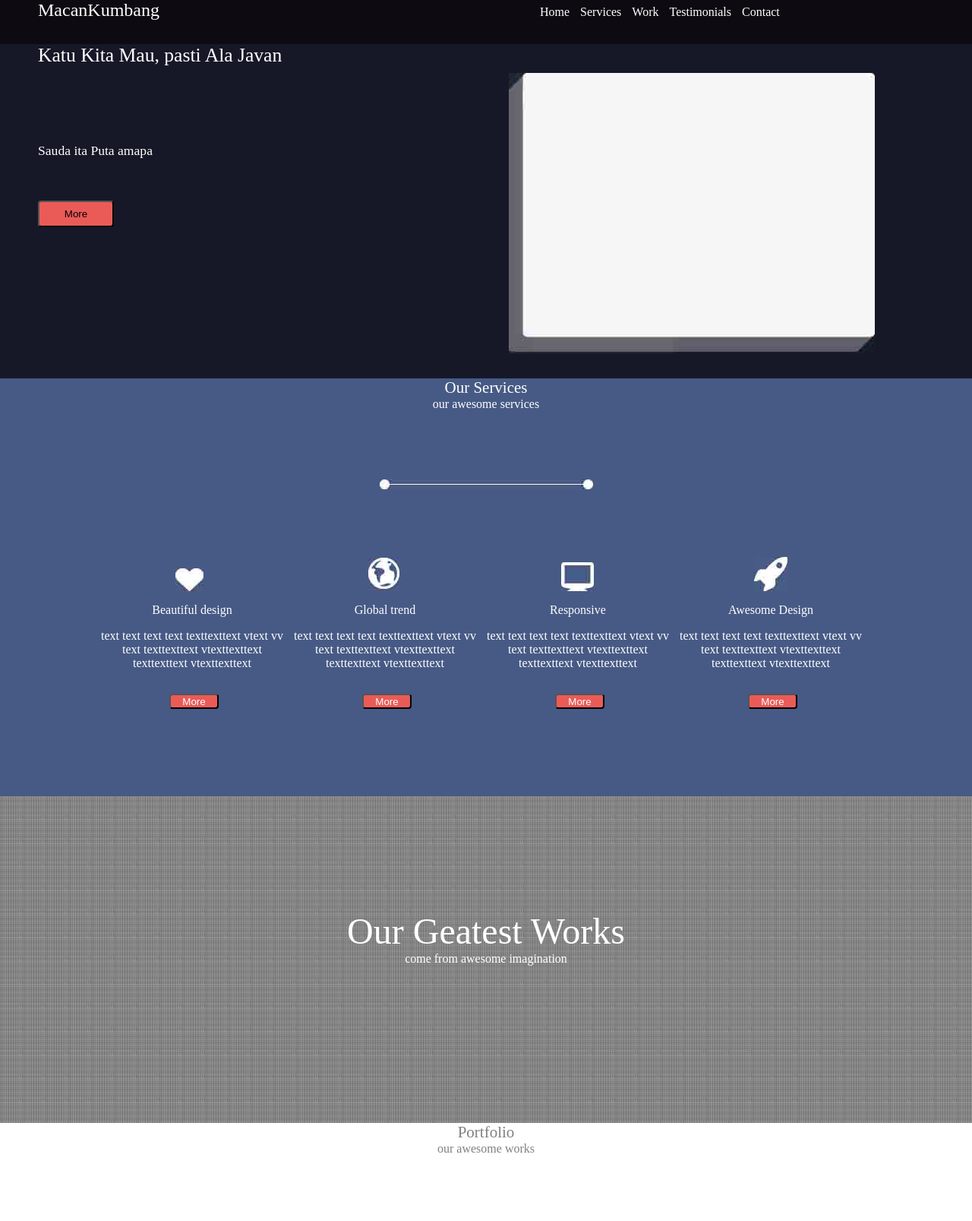
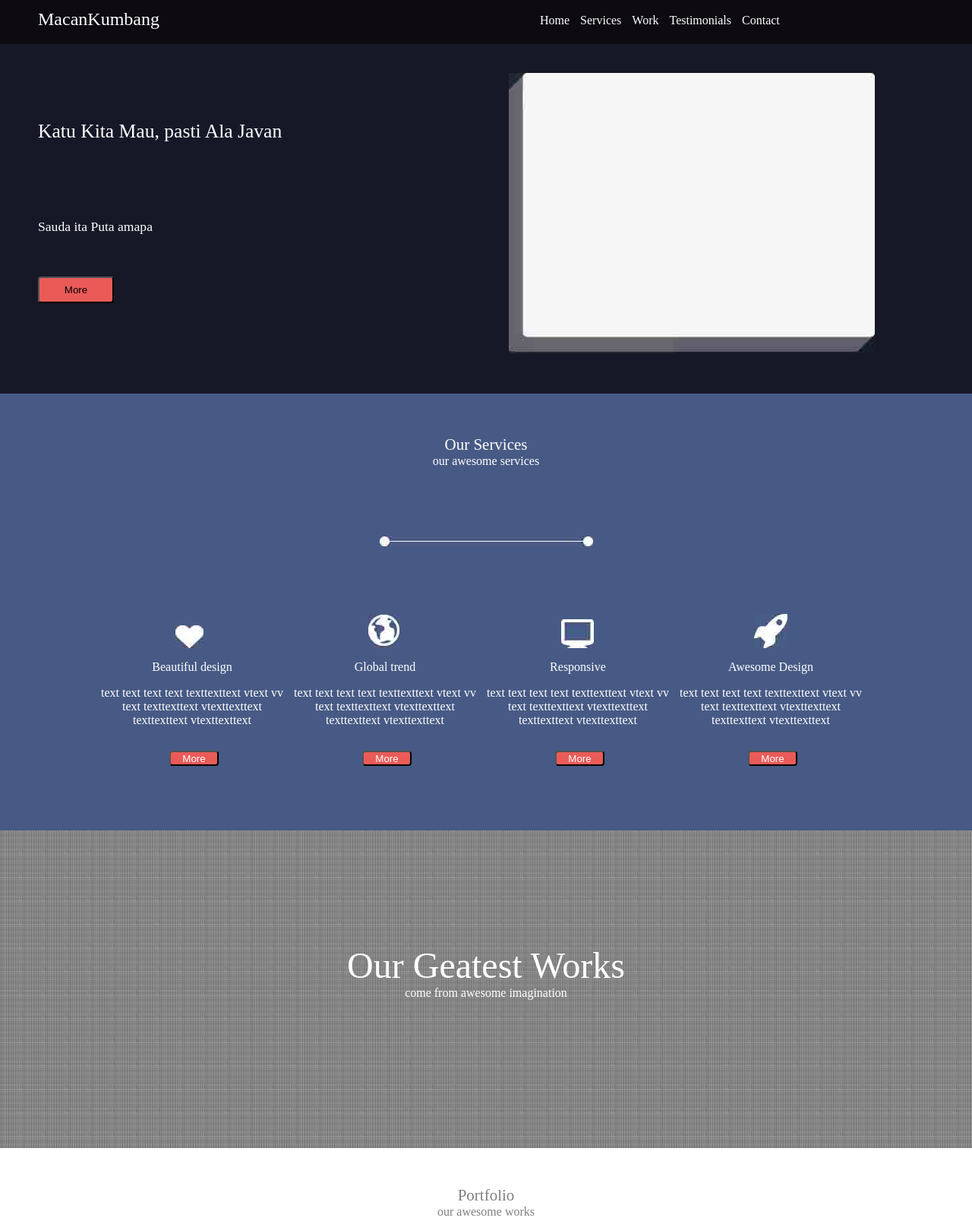
Before and after one commit to SashaAS/maket, a plain HTML site: page index.html in a window 1280 px wide. Shown: the top 1607 px of the page at 76% size. Drawn offline with Linux system fonts and the light colour scheme.

Commit message:
vertical align

```diff
--- a/css/main.css
+++ b/css/main.css
@@ -12,6 +12,7 @@ margin: 0;
 	list-style: none;
 	/*margin-right: 290px;*/
 	padding-left: 0;
+	padding-top: 11px;
 }
 
 .menu a{
@@ -36,7 +37,7 @@ margin: 0;
 }
 
 #section_1{
-	height: 440px;
+	/*height: 440px;*/
 	width: 100%;
 	background-color: #161828;
 }
@@ -53,6 +54,8 @@ margin: 0;
 
 .text_blick{
 	margin-left: 50px;
+	padding-top: 100px;
+	height: 360px;
 }
 
 .button{
@@ -61,6 +64,7 @@ margin: 0;
 	width: 100px;
 	height: 35px;
 	margin-top: 55px;
+	margin-bottom: 199px;
 }
 
 span{
@@ -75,7 +79,7 @@ span{
 }
 
 #section_2{
-	height: 550px;
+	/*height: 550px;*/
 	width: 100%;
 	background-color: #475A85;
 }
@@ -85,6 +89,7 @@ span{
 	width: 150px;
 	color: white;
 	text-align: center;
+	padding-top: 55px;
 }
 
 .text1{
@@ -133,6 +138,7 @@ span{
 	width: 100%;
 	padding-left: 10%;
 	color: white;
+	padding-bottom: 85px;
 }
 
 #logo{
@@ -143,16 +149,17 @@ span{
 	color: white;
 	font-size: 150%;
 	margin-left: 50px;
-	height: 35px;
+	/*height: 35px;*/
 	width: 170px;
 	float: left;
-
+	padding-top: 12px;
 }
 
 #section_3{
 	width: 100%;
-	height: 430px;
+	/*height: 430px;*/
 	background-image: url('../images/home-final_25.jpg');
+	padding-bottom: 195px;
 }
 
 #s3_text{
@@ -167,7 +174,7 @@ span{
 }
 
 #section_4{
-	height: 1050px;
+	/*height: 1050px;*/
 	width: 100%;
 	background-color: white;
 }
@@ -177,6 +184,7 @@ span{
 	width: 150px;
 	color: gray;
 	text-align: center;
+	padding-top: 50px;
 }
 
 #s4_image{
@@ -277,7 +285,7 @@ span{
 
 #section_7{
 	width: 100%;
-	height:700px;
+	/*height:700px;*/
 	background-color: #475A85;
 	color: white;
 }
@@ -291,6 +299,7 @@ span{
 	margin: 0 auto;
 	width: 208px;
 	text-align: center;
+	padding-top: 85px;
 }
 
 .s7_text1{
@@ -335,6 +344,7 @@ span{
 
 .s7_text-left{
 	margin-left: 75px;
+	padding-bottom: 155px;
 }
 
 #footer{
```
